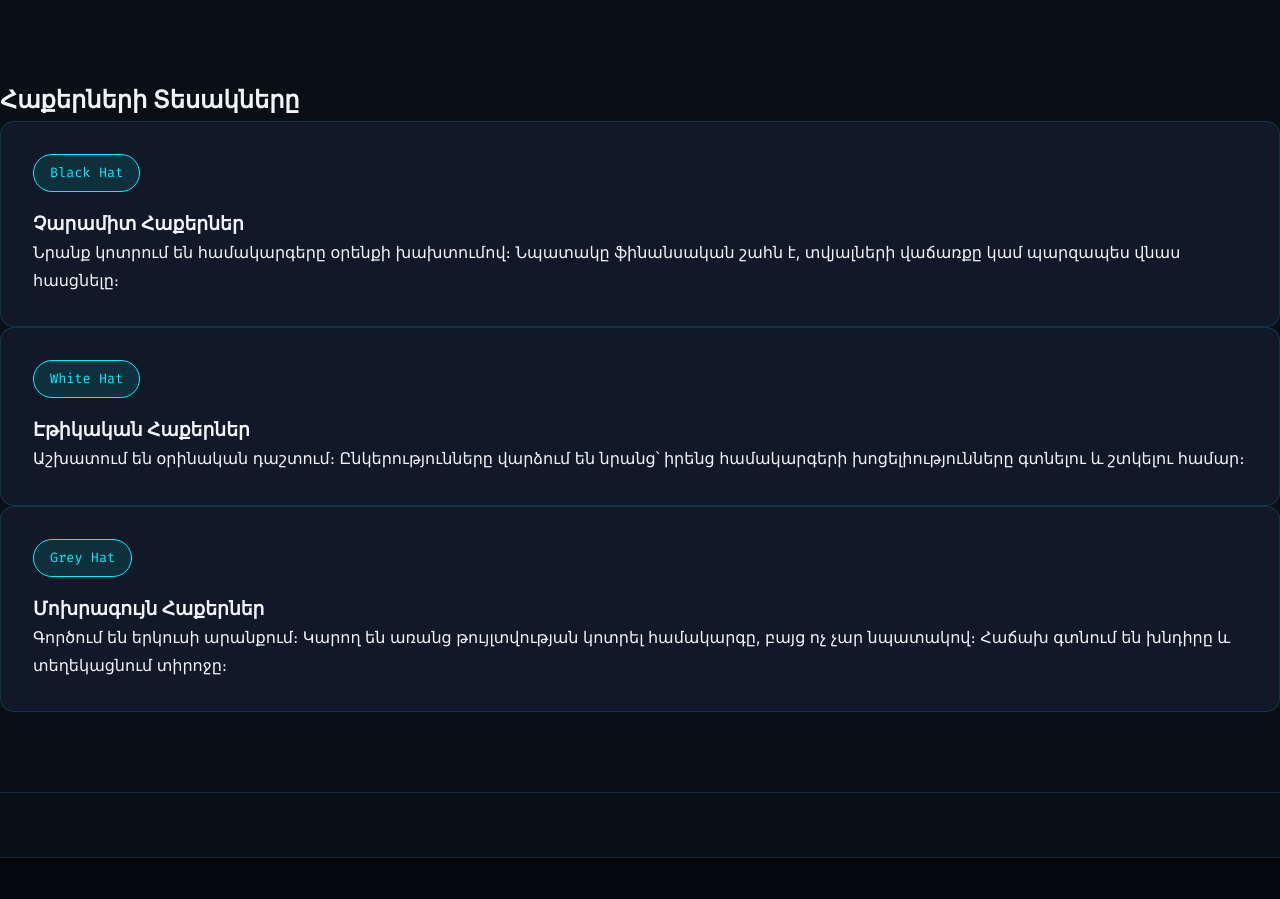
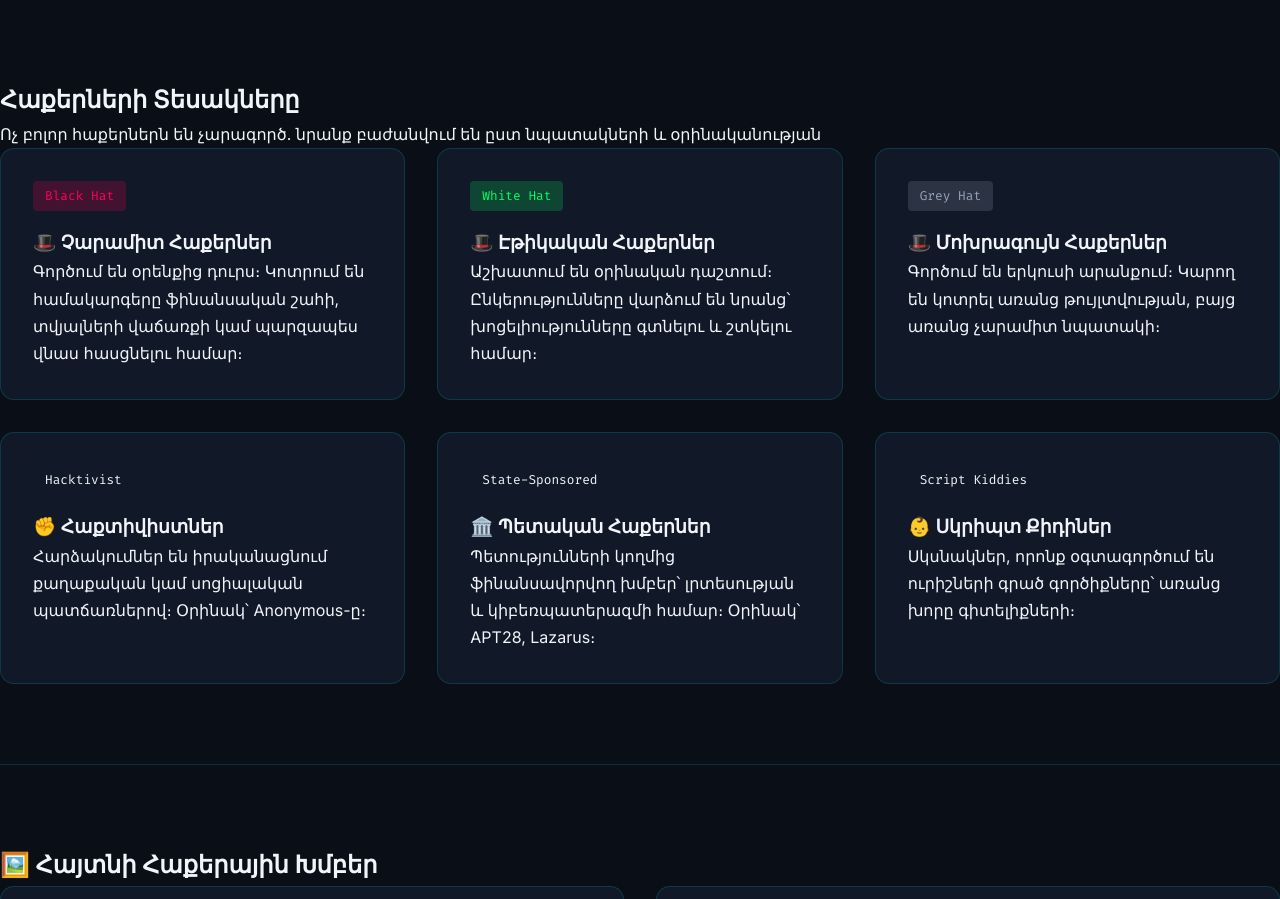
Before and after one commit to 01narek10/Cyberattacks, a Flask app: page /hackers in a window 1280 px wide. Shown: the part 83-982 px from the top of the page. Run offline with Flask 3, Linux system fonts and the light colour scheme; some libraries are stand-ins or nearby versions; grey boxes are pictures that could not be loaded.

Commit message:
Update hackers.html

```diff
--- a/templates/hackers.html
+++ b/templates/hackers.html
@@ -2,24 +2,72 @@
 
 {% block content %}
 <section class="section fade-in">
-    <h2 class="section-title">Հաքերների Տեսակները</h2>
+    <div class="section-title">
+        <h2>Հաքերների Տեսակները</h2>
+        <p>Ոչ բոլոր հաքերներն են չարագործ. նրանք բաժանվում են ըստ նպատակների և օրինականության</p>
+    </div>
 
-    <div class="grid-cards">
+    <div class="grid grid-3">
         <div class="card hacker-black">
-            <div class="badge">Black Hat</div>
-            <h3>Չարամիտ Հաքերներ</h3>
-            <p>Նրանք կոտրում են համակարգերը օրենքի խախտումով։ Նպատակը ֆինանսական շահն է, տվյալների վաճառքը կամ պարզապես վնաս հասցնելը։</p>
+            <span class="card-tag red">Black Hat</span>
+            <h3>🎩 Չարամիտ Հաքերներ</h3>
+            <p>Գործում են օրենքից դուրս։ Կոտրում են համակարգերը ֆինանսական շահի, տվյալների վաճառքի կամ պարզապես վնաս հասցնելու համար։</p>
         </div>
         <div class="card hacker-white">
-            <div class="badge">White Hat</div>
-            <h3>Էթիկական Հաքերներ</h3>
-            <p>Աշխատում են օրինական դաշտում։ Ընկերությունները վարձում են նրանց՝ իրենց համակարգերի խոցելիությունները գտնելու և շտկելու համար։</p>
+            <span class="card-tag green">White Hat</span>
+            <h3>🎩 Էթիկական Հաքերներ</h3>
+            <p>Աշխատում են օրինական դաշտում։ Ընկերությունները վարձում են նրանց՝ խոցելիությունները գտնելու և շտկելու համար։</p>
         </div>
         <div class="card hacker-grey">
-            <div class="badge">Grey Hat</div>
-            <h3>Մոխրագույն Հաքերներ</h3>
-            <p>Գործում են երկուսի արանքում։ Կարող են առանց թույլտվության կոտրել համակարգը, բայց ոչ չար նպատակով։ Հաճախ գտնում են խնդիրը և տեղեկացնում տիրոջը։</p>
+            <span class="card-tag gray">Grey Hat</span>
+            <h3>🎩 Մոխրագույն Հաքերներ</h3>
+            <p>Գործում են երկուսի արանքում։ Կարող են կոտրել առանց թույլտվության, բայց առանց չարամիտ նպատակի։</p>
+        </div>
+        <div class="card hacker-activist">
+            <span class="card-tag orange">Hacktivist</span>
+            <h3>✊ Հաքտիվիստներ</h3>
+            <p>Հարձակումներ են իրականացնում քաղաքական կամ սոցիալական պատճառներով։ Օրինակ՝ Anonymous-ը։</p>
+        </div>
+        <div class="card hacker-state">
+            <span class="card-tag blue">State-Sponsored</span>
+            <h3>🏛️ Պետական Հաքերներ</h3>
+            <p>Պետությունների կողմից ֆինանսավորվող խմբեր՝ լրտեսության և կիբեռպատերազմի համար։ Օրինակ՝ APT28, Lazarus։</p>
+        </div>
+        <div class="card hacker-script">
+            <span class="card-tag purple">Script Kiddies</span>
+            <h3>👶 Սկրիպտ Քիդիներ</h3>
+            <p>Սկսնակներ, որոնք օգտագործում են ուրիշների գրած գործիքները՝ առանց խորը գիտելիքների։</p>
         </div>
     </div>
 </section>
+
+<section class="section bg-darker">
+    <div class="section-title">
+        <h2>🖼️ Հայտնի Հաքերային Խմբեր</h2>
+    </div>
+    <div class="grid grid-2">
+        <figure class="media-card">
+            <img src="https://images.unsplash.com/photo-1614064641938-3bbee52942c7?auto=format&fit=crop&w=900&q=80" alt="Anonymous">
+            <figcaption>Anonymous — ամենահայտնի hacktivist խումբը</figcaption>
+        </figure>
+        <div class="content-block">
+            <h3>Հայտնի Խմբեր</h3>
+            <ul class="styled-list">
+                <li><strong>Anonymous:</strong> Հակտիվիստական կոլեկտիվ, որը հարձակվում է կառավարությունների և կորպորացիաների վրա։</li>
+                <li><strong>Lazarus Group:</strong> Հյուսիսային Կորեայի հետ կապված, մեղադրվում է բանկերի կողոպուտի մեջ։</li>
+                <li><strong>APT28 (Fancy Bear):</strong> Ռուսական հետախուզության հետ կապված խումբ։</li>
+                <li><strong>REvil:</strong> Ransomware-as-a-Service մոդելով աշխատող հանցախումբ։</li>
+            </ul>
+        </div>
+    </div>
+</section>
+
+<section class="section">
+    <div class="section-title">
+        <h2>🎥 Ուսումնական Վիդեո</h2>
+    </div>
+    <div class="video-container">
+        <iframe src="https://www.youtube.com/embed/3Kq1MIfTWCE" title="Hackers" allowfullscreen></iframe>
+    </div>
+</section>
 {% endblock %}
```
